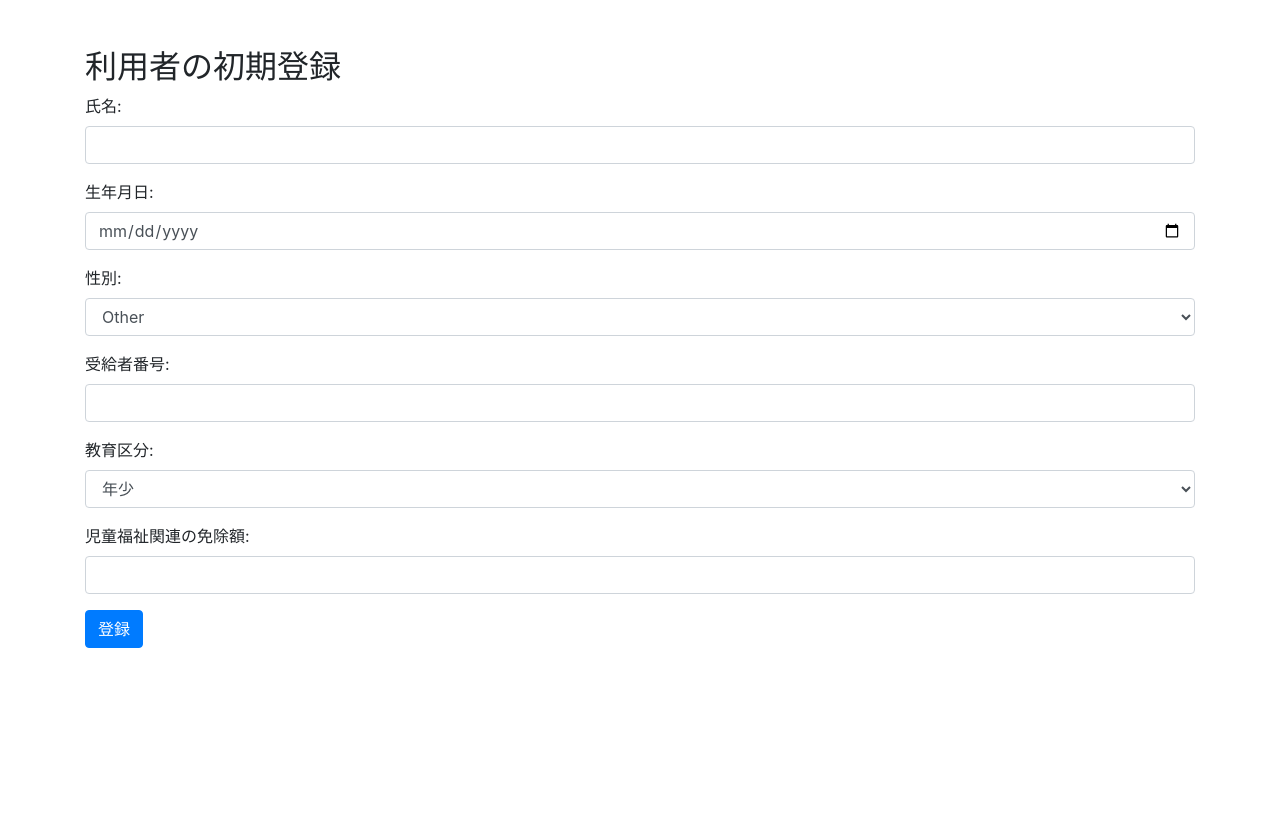
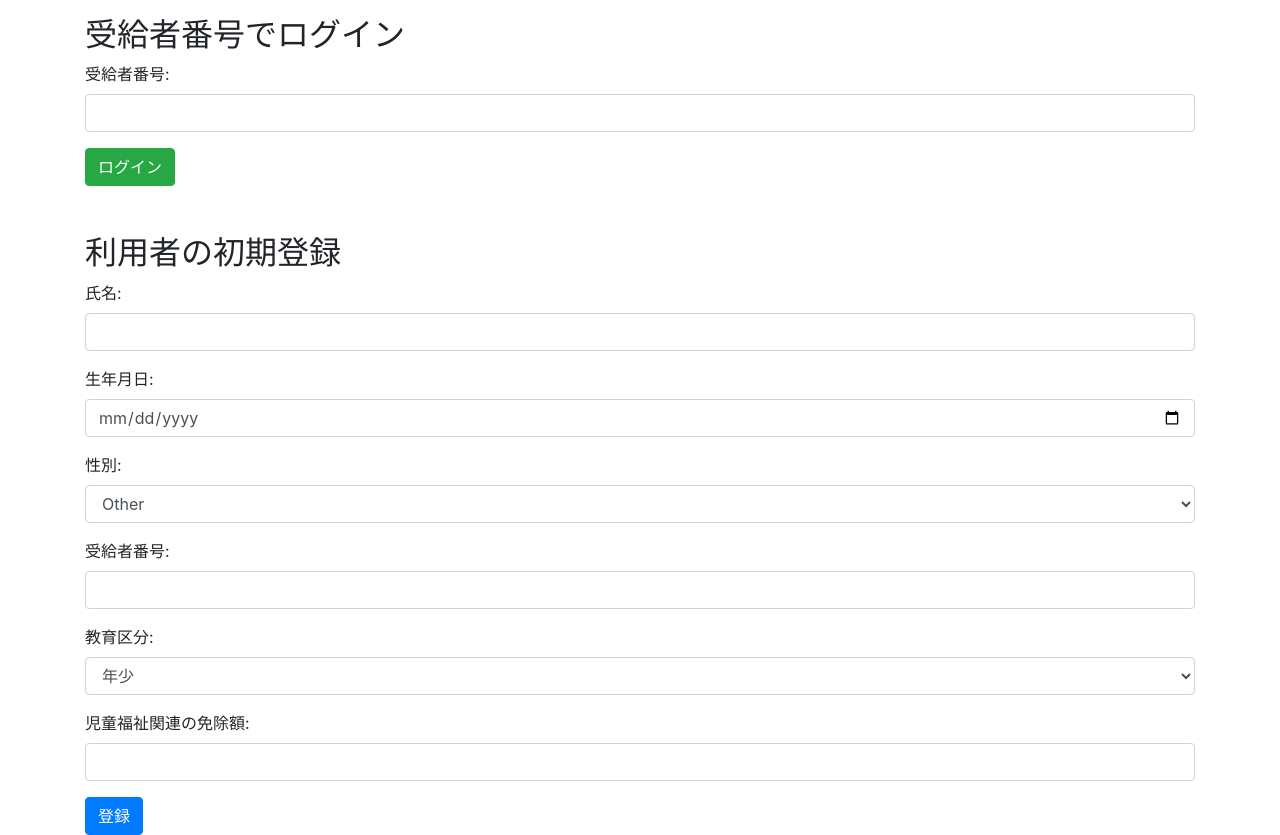
Before and after one commit to minjyun3011/at_management, a Django app: page / in a window 1280 px wide. Before the commit the page ends 648 px from the top, so only its background shows below. Run offline with Django 5.2, Linux system fonts and the light colour scheme; some libraries are stand-ins or nearby versions.

Commit message:
受給者番号でログインHTMLを作成完了,遷移成功はまだ

```diff
--- a/attendance/forms.py
+++ b/attendance/forms.py
@@ -37,6 +37,18 @@ class EventForm(forms.ModelForm):
             raise ValidationError('Invalid calendar date format')
         return calendar_date
 
+class CheckUserForm(forms.Form):
+    recipient_number = forms.CharField(
+        label="受給者番号",
+        max_length=20,
+        widget=forms.TextInput(attrs={'class': 'form-control', 'placeholder': '受給者番号を入力'})
+    )
+
+    def clean_recipient_number(self):
+        recipient_number = self.cleaned_data.get('recipient_number')
+        if not User.objects.filter(recipient_number=recipient_number).exists():
+            raise forms.ValidationError("この受給者番号は登録されていません。")
+        return recipient_number
 
 
 class UserForm(forms.ModelForm):
--- a/attendance/static/js/first.js
+++ b/attendance/static/js/first.js
@@ -81,6 +81,11 @@ document.addEventListener('DOMContentLoaded', function() {
         console.log('Calendar element not found.');
     }
 });
+
+function clearAllEventsFromLocalStorage() {
+    localStorage.removeItem('events');  // 'events' キーに関連するデータを削除
+    console.log("All events data removed from localStorage.");
+}
 
 
 function submitEvent() {
--- a/attendance/templates/attendance/home0.html
+++ b/attendance/templates/attendance/home0.html
@@ -6,6 +6,19 @@
     <link rel="stylesheet" href="https://stackpath.bootstrapcdn.com/bootstrap/4.3.1/css/bootstrap.min.css">
 </head>
 <body>
+<!-- 受給者番号でログインするフォーム -->
+<div class="container mt-3">
+    <h2>受給者番号でログイン</h2>
+    <form method="post" action="{% url 'attendance:check_user' %}">
+        {% csrf_token %}
+        <div class="form-group">
+            <label for="recipient_number_login">受給者番号:</label>
+            <input type="text" class="form-control" id="recipient_number_login" name="recipient_number_login" required>
+        </div>
+        <button type="submit" class="btn btn-success">ログイン</button>
+    </form>
+</div>
+
 <div class="container mt-5">
     <h2>利用者の初期登録</h2>
     <form method="post" action="{% url 'attendance:home' %}">
--- a/attendance/urls.py
+++ b/attendance/urls.py
@@ -1,6 +1,6 @@
 from django.urls import path, include
 from . import views
-from .views import HomePageView, Home1View
+from .views import HomePageView, CheckUserView, UserRegistrationView, Home1View
 # Attendance_TodayView
 
 
@@ -8,8 +8,9 @@ app_name = "attendance"
 
 
 urlpatterns = [
-    path('', HomePageView.as_view(), name='home'),
-    # path('attendance/<int:pk>/', Attendance_TodayView.as_view(), name='attendance-detail'),
-    path('home1/', Home1View.as_view(), name='home1'),
-
+    path('', HomePageView.as_view(), name='home'),  # 初期登録またはログインページ
+    path('check_user/', CheckUserView.as_view(), name='check_user'),  # 受給者番号でのログインを処理
+    path('register/<int:pk>/', UserRegistrationView.as_view(), name='register'),  # 新規ユーザー登録処理
+    path('home1/', Home1View.as_view(), name='home1'),  # ユーザー固有の情報表示ページ
+    # path('attendance/<int:pk>/', Attendance_TodayView.as_view(), name='attendance-detail'),  # 特定ユーザーの詳細情報表示（必要に応じて有効化）
 ]
--- a/attendance/views.py
+++ b/attendance/views.py
@@ -23,7 +23,7 @@ from django.utils import timezone
 from django.views.generic.detail import DetailView
 
 
-from .forms import UserForm
+from .forms import UserForm,  CheckUserForm
 
 from django.urls import path, include
 
@@ -44,6 +44,37 @@ class HomePageView(CreateView):
     def form_valid(self, form):
         # フォームデータが有効であれば保存し、get_success_urlで定義されたURLにリダイレクト
         return super().form_valid(form)
+
+
+
+class CheckUserView(FormView):
+    template_name = 'attendance/home0.html'
+    form_class = CheckUserForm  # 受給者番号をチェックするフォームクラス
+
+    def form_valid(self, form):
+        recipient_number = form.cleaned_data['recipient_number_login']
+        try:
+            user = User.objects.get(recipient_number=recipient_number)
+            attendance_info = Attendance_info.objects.filter(user=user).first()
+            if attendance_info:
+                return redirect('attendance:attendance_detail', pk=attendance_info.pk)
+            else:
+                # 関連する出欠情報がない場合、ユーザー登録画面にリダイレクト
+                return redirect('attendance:register', pk=user.pk)
+        except User.DoesNotExist:
+            form.add_error(None, "この受給者番号のユーザーは存在しません。")
+            return self.form_invalid(form)
+
+class UserRegistrationView(FormView):
+    model = User
+    form_class = UserForm
+    template_name = 'attendance/home0.html'
+    success_url = reverse_lazy('attendance:home')  # 適切なリダイレクト先を設定
+
+    def form_valid(self, form):
+        user = form.save()
+        # 新しくユーザーを登録した後、該当ユーザーの出欠情報画面にリダイレクト
+        return redirect('attendance:attendance_detail', pk=user.pk)
 
 class Home1View(TemplateView):
     template_name = 'attendance/home1.html'
```
Also changed, not shown: attendance/templates/attendance/home1.html (+8 -7 lines), db.sqlite3, 1 other file.
